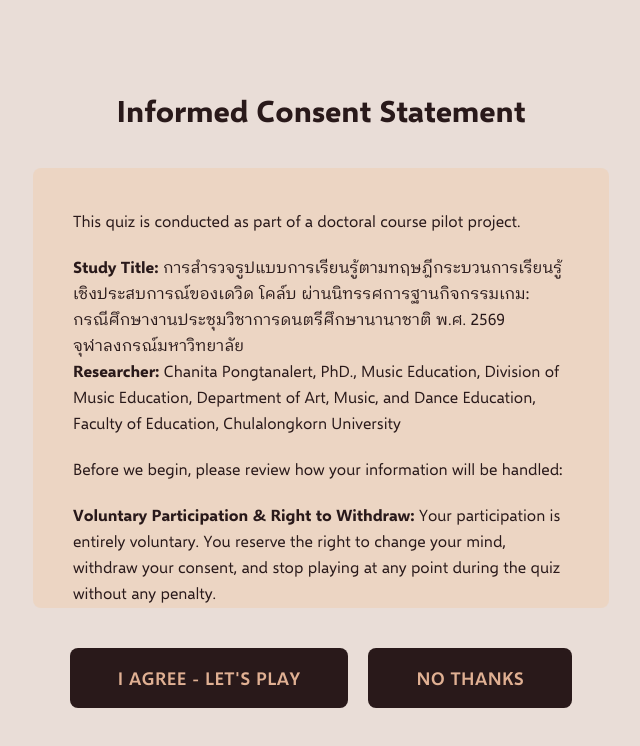
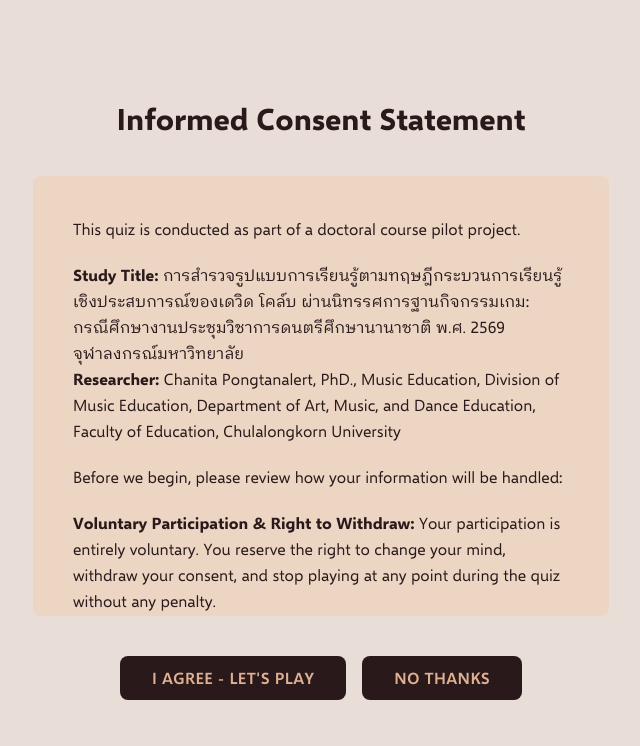
Before and after one commit to Khongchai/choose-your-class, a Next.js app: page /consent in a window 1280 px wide. Shown: the top 746 px of the page, without its empty margins (319-959 px from the left). Built offline with nearby package versions, Linux system fonts and the light colour scheme.

Commit message:
changed button size

```diff
--- a/src/app/consent/page.tsx
+++ b/src/app/consent/page.tsx
@@ -1,8 +1,8 @@
 "use client";
 
+import { useGame } from "@/context/GameContext";
 import { useRouter } from "next/navigation";
 import { useTranslation } from "react-i18next";
-import { useGame } from "@/context/GameContext";
 
 export default function ConsentPage() {
   const router = useRouter();
@@ -63,16 +63,16 @@ export default function ConsentPage() {
         </div>
 
         {/* Buttons */}
-        <div className="flex gap-4 sm:gap-5">
+        <div className="flex gap-3 sm:gap-4">
           <button
             onClick={handleAgree}
-            className="px-8 sm:px-12 py-3.5 sm:py-4 rounded-lg text-base sm:text-lg font-semibold tracking-wide transition-colors duration-200 cursor-pointer bg-dark-brown text-peach hover:bg-dark-brown/85 focus-visible:outline-2 focus-visible:outline-offset-2 focus-visible:outline-dark-brown"
+            className="px-5 sm:px-8 py-2 sm:py-2.5 rounded-lg text-sm sm:text-base font-semibold tracking-wide transition-colors duration-200 cursor-pointer bg-dark-brown text-peach hover:bg-dark-brown/85 focus-visible:outline-2 focus-visible:outline-offset-2 focus-visible:outline-dark-brown"
           >
             {t("consent.agree")}
           </button>
           <button
             onClick={handleDecline}
-            className="px-8 sm:px-12 py-3.5 sm:py-4 rounded-lg text-base sm:text-lg font-semibold tracking-wide transition-colors duration-200 cursor-pointer bg-dark-brown text-peach hover:bg-dark-brown/85 focus-visible:outline-2 focus-visible:outline-offset-2 focus-visible:outline-dark-brown"
+            className="px-5 sm:px-8 py-2 sm:py-2.5 rounded-lg text-sm sm:text-base font-semibold tracking-wide transition-colors duration-200 cursor-pointer bg-dark-brown text-peach hover:bg-dark-brown/85 focus-visible:outline-2 focus-visible:outline-offset-2 focus-visible:outline-dark-brown"
           >
             {t("consent.decline")}
           </button>
```
